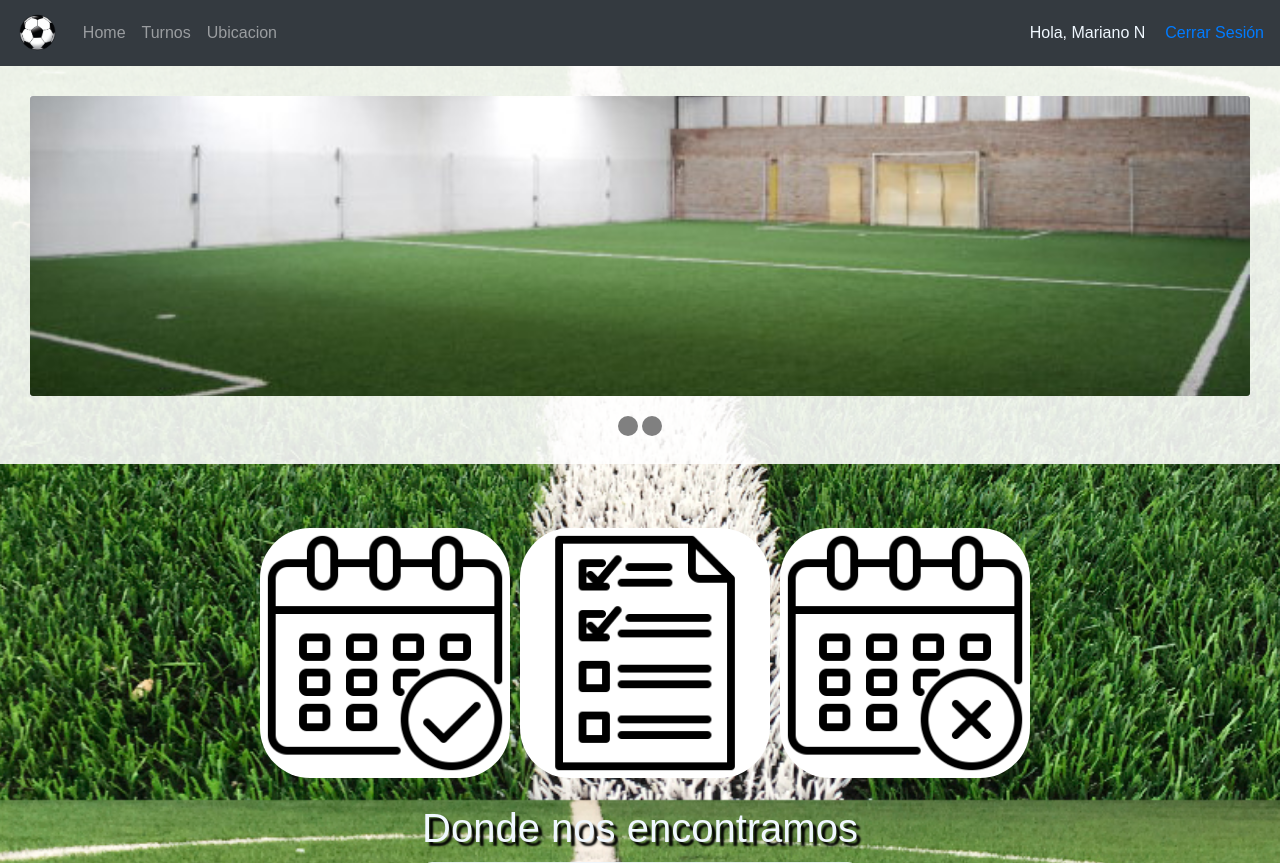
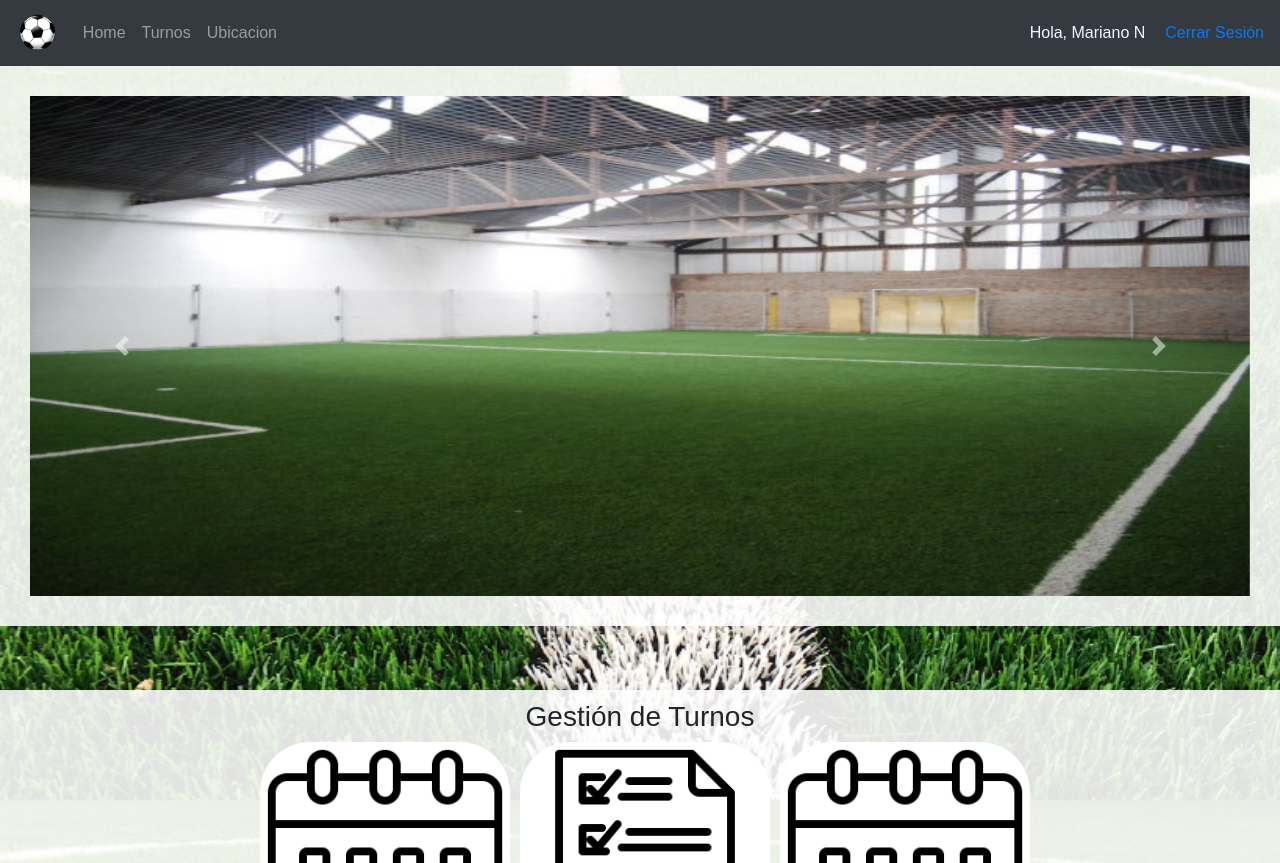
Before and after one commit to MarianoNLR/CanchaInfo, a Django app: page /Home_user/ in a window 1280 px wide. Shown: the top 863 px of the page. Run offline with Django 3.2, Linux system fonts and the light colour scheme; a user stored in the database is signed in; some libraries are stand-ins or nearby versions.

Commit message:
correccion slider

```diff
--- a/CanchaF5/static/css/user_home.css
+++ b/CanchaF5/static/css/user_home.css
@@ -110,6 +110,17 @@ button{
     margin-top: 30px;
 }
 
+.contenedor-botones {
+    padding: 10px;
+    background-color: #ffffffe0;
+}
+
+.contenedor-title {
+    display: flex;
+    justify-content: center;
+    align-items: center;
+}
+
 .contenedor-botones{
     margin-top: 5%;
     width: 100%;
@@ -132,12 +143,12 @@ button{
     margin: auto;
 }
 
-.container-slider{
+.contenedor-slider{
     margin: auto;
     background-color: #ffffffe0;
     width: 100%;
     padding: 30px;
-    padding-bottom: 1px;
+    padding-bottom: 30px;
     border-top: black;
   }
 
--- a/CanchaF5/templates/accounts/registrados/user_home.html
+++ b/CanchaF5/templates/accounts/registrados/user_home.html
@@ -15,27 +15,30 @@
 </head>
 <body>
     <script src="https://cdn.jsdelivr.net/npm/bootstrap@5.0.0-beta2/dist/js/bootstrap.bundle.min.js" integrity="sha384-b5kHyXgcpbZJO/tY9Ul7kGkf1S0CWuKcCD38l8YkeH8z8QjE0GmW1gYU5S9FOnJ0" crossorigin="anonymous"></script>
-    <div class="container-slider">
-        <ul class="slider">
-          <li id="slide1">
-            <img src="{% static '/css/img/cancha1.jpg' %}"/>
-          </li>
-          <li id="slide2">
-            <img src="{% static 'css/img/cancha2.jpg' %}"/>
-          </li>
-        </ul>
-        <ul class="menu">
-          <li>
-            <a href="#slide1"></a>
-          </li>
-          <li>
-            <a href="#slide2"></a>
-          </li>
-        </ul>
-
+    <div class="contenedor-slider">
+        <div id="carouselExampleControls" class="carousel slide" data-ride="carousel">
+            <div class="carousel-inner">
+              <div class="carousel-item active">
+                <img class="d-block w-100" src="{% static '/css/img/cancha1.jpg' %}" alt="First slide"  style="height: 500px;">
+              </div>
+              <div class="carousel-item">
+                <img class="d-block w-100" src="{% static 'css/img/cancha2.jpg' %}" alt="Second slide"  style="height: 500px;">
+              </div>
+            </div>
+            <a class="carousel-control-prev" href="#carouselExampleControls" role="button" data-slide="prev">
+              <span class="carousel-control-prev-icon" aria-hidden="true"></span>
+              <span class="sr-only">Previous</span>
+            </a>
+            <a class="carousel-control-next" href="#carouselExampleControls" role="button" data-slide="next">
+              <span class="carousel-control-next-icon" aria-hidden="true"></span>
+              <span class="sr-only">Next</span>
+            </a>
+        </div>
     </div>
     <div class="contenedor-botones" id="botones-turnos">
-
+        <div class="contenedor-title">
+            <h3>Gestión de Turnos</h3>
+        </div>
         <div style="display: flex;
                     flex-direction: row;
                     flex-wrap: wrap;
```
Also changed, not shown: CanchaF5/db.sqlite3.
